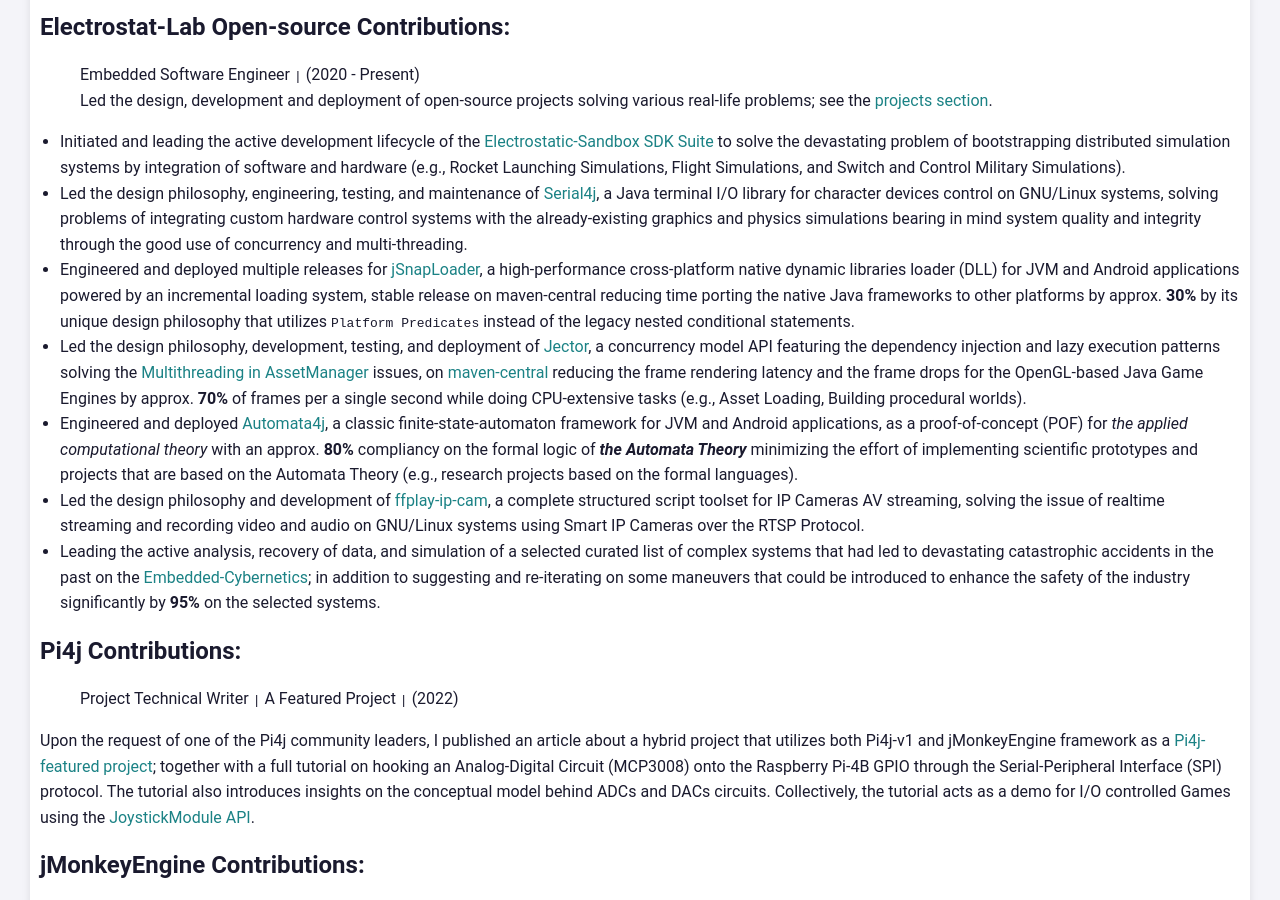
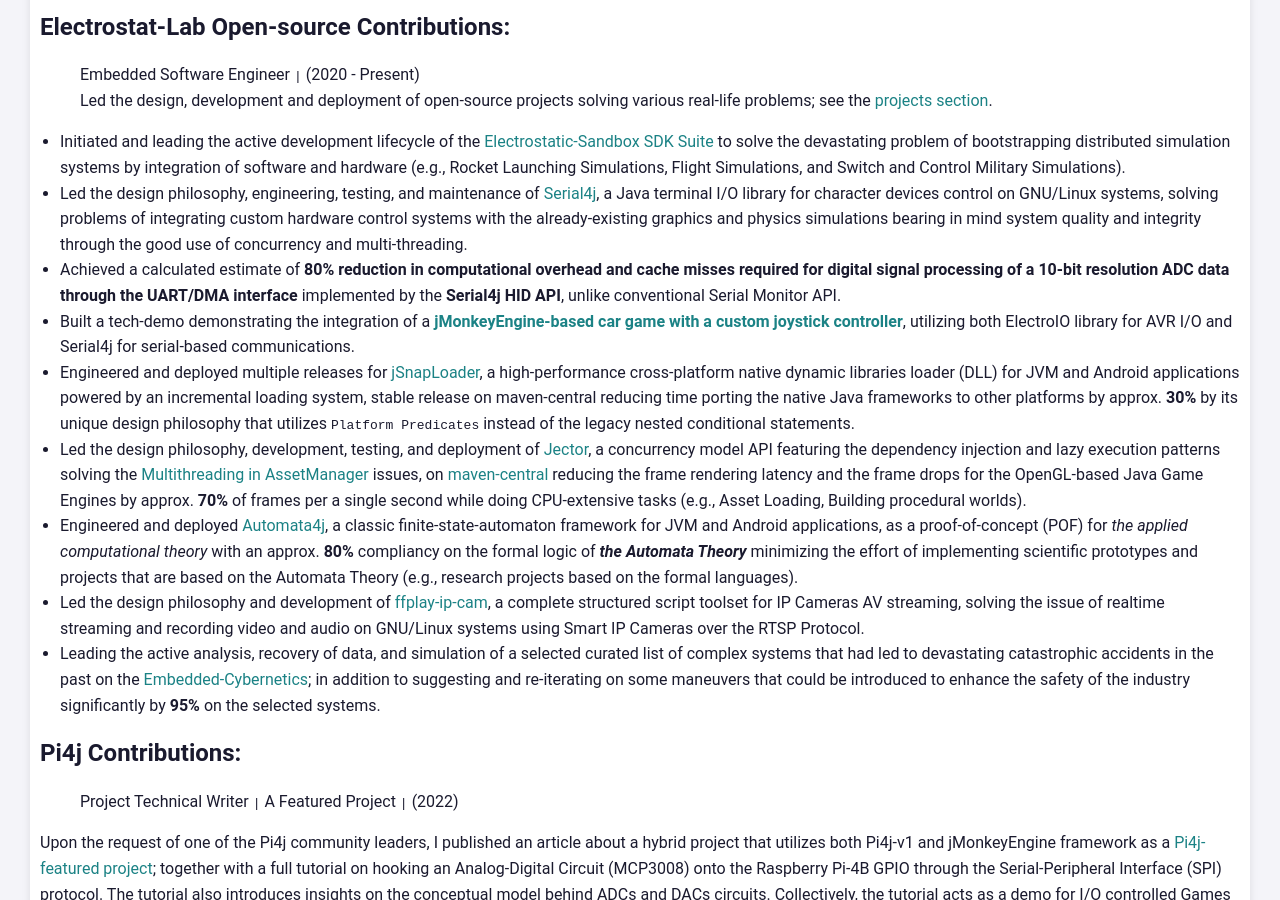
Before and after one commit to pavly-gerges/pavly-gerges, a Jekyll site: the page built from resume/index.md, in a window 1280 px wide and 900 px high, scrolled down 1114 px. Built offline with Jekyll 4.4.1, drawn with Linux system fonts in a browser that asks for light colours; our own code applies the rules of GitHub Pages for plain Markdown files.

Commit message:
Update index.md: updated Serial4j contributions

```diff
--- a/resume/index.md
+++ b/resume/index.md
@@ -24,6 +24,8 @@ My long-term vision is to build an SDK Suite to bootstrap distributed simulation
 
 * Initiated and leading the active development lifecycle of the [Electrostatic-Sandbox SDK Suite](https://github.com/Electrostat-Lab/Electrostatic-Sandbox) to solve the devastating problem of bootstrapping distributed simulation systems by integration of software and hardware (e.g., Rocket Launching Simulations, Flight Simulations, and Switch and Control Military Simulations).
 * Led the design philosophy, engineering, testing, and maintenance of [Serial4j](https://github.com/Electrostat-Lab/Serial4j), a Java terminal I/O library for character devices control on GNU/Linux systems, solving problems of integrating custom hardware control systems with the already-existing graphics and physics simulations bearing in mind system quality and integrity through the good use of concurrency and multi-threading.
+* Achieved a calculated estimate of **80% reduction in computational overhead and cache misses required for digital signal processing of a 10-bit resolution ADC data through the UART/DMA interface** implemented by the **Serial4j HID API**, unlike conventional Serial Monitor API.
+* Built a tech-demo demonstrating the integration of a [**jMonkeyEngine-based car game with a custom joystick controller**](https://www.youtube.com/watch?v=tkDjPSjAhhM&list=PLNLJxPHSQiq-WZCZQEpUaAA4zXOUlaIOz&index=4), utilizing both ElectroIO library for AVR I/O and Serial4j for serial-based communications.
 * Engineered and deployed multiple releases for [jSnapLoader](https://github.com/Electrostat-Lab/jSnapLoader), a high-performance cross-platform native dynamic libraries loader (DLL) for JVM and Android applications powered by an incremental loading system, stable release on maven-central reducing time porting the native Java frameworks to other platforms by approx. **30%** by its unique design philosophy that utilizes `Platform Predicates` instead of the legacy nested conditional statements.
 * Led the design philosophy, development, testing, and deployment of [Jector](https://github.com/Electrostat-Lab/Jector), a concurrency model API featuring the dependency injection and lazy execution patterns solving the [Multithreading in AssetManager](https://github.com/jMonkeyEngine/jmonkeyengine/issues/5) issues, on [maven-central](https://central.sonatype.com/artifact/io.github.software-hardware-codesign/jector/overview) reducing the frame rendering latency and the frame drops for the OpenGL-based Java Game Engines by approx. **70%** of frames per a single second while doing CPU-extensive tasks (e.g., Asset Loading, Building procedural worlds).
 * Engineered and deployed [Automata4j](https://github.com/Electrostat-Lab/Automata4j), a classic finite-state-automaton framework for JVM and Android applications, as a proof-of-concept (POF) for _the applied computational theory_ with an approx. **80%** compliancy on the formal logic of **_the Automata Theory_** minimizing the effort of implementing scientific prototypes and projects that are based on the Automata Theory (e.g., research projects based on the formal languages).
```
